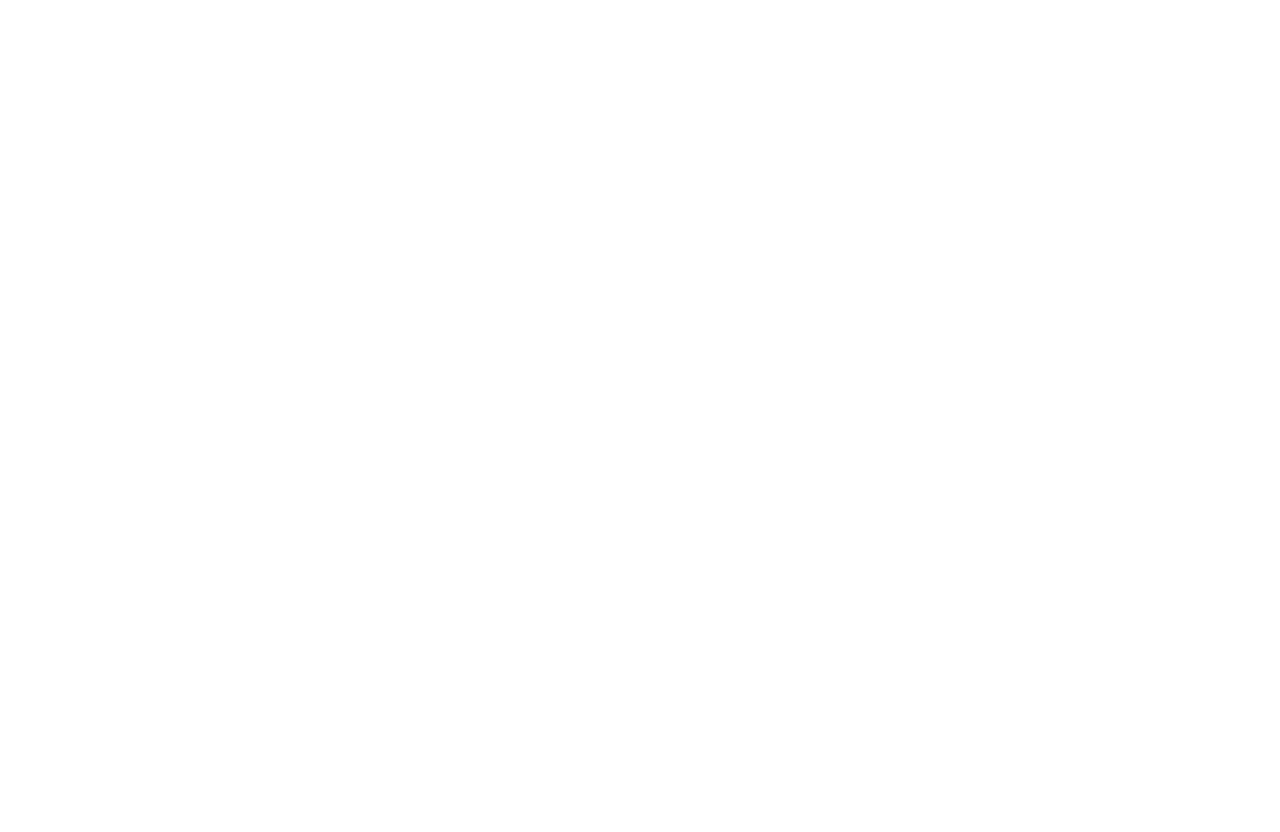
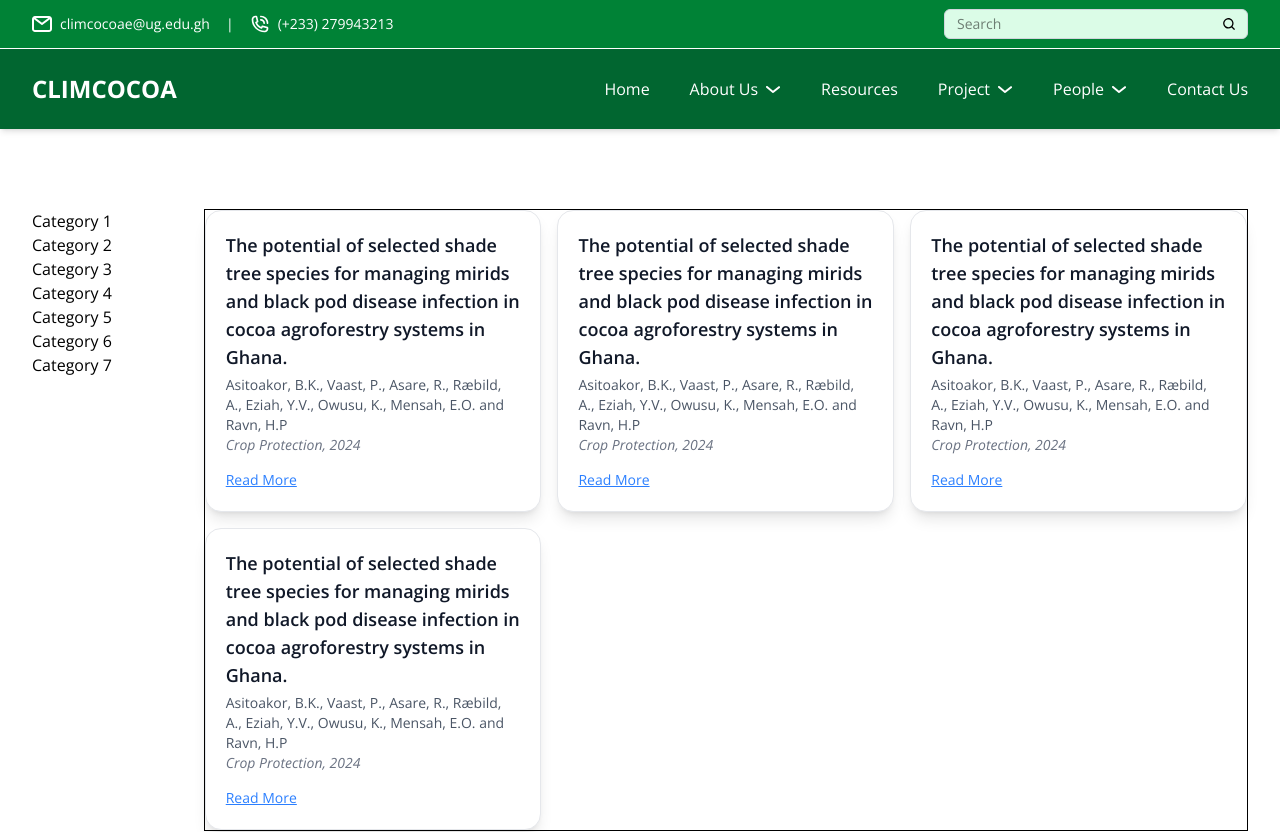
Before and after one commit to Geraldkhody/CLIMCOCOA, a React (Vite) app: page /resource in a window 1280 px wide. Before the commit this address had no page. Shown: the top 832 px of the page. Before the commit the page ends 800 px from the top, so only its background shows below. Built offline with nearby package versions, Linux system fonts and the light colour scheme; a web font is replaced by a local one.

Commit message:
Contact Us page icon add

```diff
--- a/package.json
+++ b/package.json
@@ -11,6 +11,7 @@
   },
   "dependencies": {
     "@tailwindcss/vite": "^4.0.14",
+    "lucide-react": "^0.485.0",
     "path": "^0.12.7",
     "react": "^19.0.0",
     "react-dom": "^19.0.0",
--- a/src/App.jsx
+++ b/src/App.jsx
@@ -6,6 +6,7 @@ import About from './Screens/About/Summary'
 import Contact from './Screens/Contact/Contact'
 import AboutLayout from './Components/Layout/AboutLayout'
 import State_of_Art from './Screens/About/State_of_Art'
+import Resource from './Screens/Resource/Resource'
 
 function App() {
 
@@ -18,6 +19,7 @@ function App() {
               <Route path='summary' element={<About />} />
               <Route path='state_of_art' element={<State_of_Art />} />
             </Route>
+            <Route path='resource' element={<Resource />} />
             <Route path='contact' element={<Contact />} />
           </Route>
         </Routes>
--- a/src/Components/Header/Navbar/Navbar.jsx
+++ b/src/Components/Header/Navbar/Navbar.jsx
@@ -13,7 +13,7 @@ const navLinks = [
       { name: "State of Art and Rationale", path: "/about/state_of_art" },
     ],
   },
-  { name: "Resources", path: "#" },
+  { name: "Resources", path: "/resource" },
   {
     name: "Project",
     dropdown: [{ name: "Research", path: "#" }],
--- a/src/Screens/Contact/Contact.jsx
+++ b/src/Screens/Contact/Contact.jsx
@@ -1,3 +1,4 @@
+import { Mail, MapPin, Pencil, PhoneCall, User } from 'lucide-react';
 import React, { useState } from 'react';
 
 const Contact = () => {
@@ -27,7 +28,7 @@ const Contact = () => {
         <h1 className='text-2xl sm:text-3xl md:text-4xl font-bold'>Have Questions? <br /> Get in Touch</h1>
         <div className='space-y-4'>
           <div className='flex gap-4 mt-10 items-start'>
-            <div className='p-2 bg-green-200 rounded-md'>img</div>
+            <div className='p-2 bg-green-200 rounded-md'><MapPin size={20} /></div>
             <p>
               <span className='location'>Climcocoa Project Office.</span>
               <span className='location'>Department of Geography and Resource Developement.</span>
@@ -36,23 +37,21 @@ const Contact = () => {
             </p>
           </div>
           <div className='flex gap-4 items-center '>
-            <div className='p-2 bg-green-200 rounded-md'>img</div>
+            <div className='p-2 bg-green-200 rounded-md'><Mail size={20} /></div>
             <p className='text-sm'>climcocoae@ug.edu.gh</p>
           </div>
           <div className='flex gap-4 items-center '>
-            <div className='p-2 bg-green-200 rounded-md'>img</div>
+            <div className='p-2 bg-green-200 rounded-md'><PhoneCall size={20} /></div>
             <p className='text-sm'>+233 279943213</p>
           </div>
         </div>
       </div>
 
-      {/* Left Column: Form */}
       <div className="md:w-2/3  p-8 ">
-        {/* <h2 className="text-3xl font-bold mb-4">Hey! Let's Talk</h2> */}
         <form onSubmit={handleSubmit} className="space-y-8">
           <div className='flex gap-4'>
             <div className="input-field">
-              <div className='w-6 h-6 mx-2 border'></div>
+              <div className='w-6 h-6 mx-2 '><User size={18} /></div>
               <input
                 type="text"
                 name="name"
@@ -64,7 +63,7 @@ const Contact = () => {
               />
             </div>
             <div className="input-field">
-              <div className='w-6 h-6 mx-2 border'></div>
+              <div className='w-6 h-6 mx-2 '><Mail size={18} /></div>
               <input
                 type="email"
                 name="email"
@@ -78,7 +77,7 @@ const Contact = () => {
           </div>
           <div className='flex gap-4'>
             <div className="input-field">
-              <div className='w-6 h-6 mx-2 border'></div>
+              <div className='w-6 h-6 mx-2 '><PhoneCall size={18} /></div>
               <input
                 type="tel"
                 name="phone"
@@ -90,7 +89,7 @@ const Contact = () => {
               />
             </div>
             <div className="input-field">
-              <div className='w-6 h-6 mx-2 border'></div>
+              <div className='w-4 '></div>
               <input
                 type="text"
                 name="subject"
@@ -103,7 +102,7 @@ const Contact = () => {
             </div>
           </div>
           <div className="textarea-field">
-              <div className='w-6 h-6 mx-2 border'></div>
+              <div className='w-6 h-6 mx-2'><Pencil size={18} /></div>
             <textarea
               name="message"
               placeholder="Your Message"
@@ -116,34 +115,6 @@ const Contact = () => {
           <button type="submit" className=" bg-green-700 hover:bg-green-800 text-white text-sm font-semibold py-3 px-8 cursor-pointer rounded-lg">Send Now</button>
         </form>
       </div>
-
-      {/* Right Column: Contact Info */}
-      {/* <div className="md:w-1/3 bg-teal-500 p-6 rounded-lg flex flex-col justify-center">
-        <div className="mb-6">
-          <h3 className="text-lg font-semibold">Call Anytime</h3>
-          <p>+91 23678 27867</p>
-          <p>+91 67678 92878</p>
-        </div>
-        <div className="mb-6">
-          <h3 className="text-lg font-semibold">Send Email</h3>
-          <p>connect@ifirms.com</p>
-          <p>hello@ifirms.com</p>
-        </div>
-        <div className="mb-6">
-          <h3 className="text-lg font-semibold">Visit Us</h3>
-          <p>20 Island Park Road, New Jersey, New York, USA</p>
-        </div>
-        <div>
-          <h3 className="text-lg font-semibold">Follow us</h3>
-          <div className="flex space-x-4 mt-2">
-            {['linkedin', 'instagram', 'facebook', 'twitter'].map((platform) => (
-              <a key={platform} href="#" className="text-white text-2xl">
-                <i className={`fab fa-${platform}`} />
-              </a>
-            ))}
-          </div>
-        </div>
-      </div> */}
     </div>
   );
 };
--- a/src/Screens/Home/Home.jsx
+++ b/src/Screens/Home/Home.jsx
@@ -6,6 +6,7 @@ import ClimateChnage from "@/assets/Key aspect/Climate health.png";
 import Agroforestry from "@/assets/Key aspect/agroforestry.png";
 import Socioeconomic from "@/assets/Key aspect/socioeconomic.png";
 import Capacity from "@/assets/Key aspect/Knowledge and tools.png"
+import { Archive } from 'lucide-react';
 
 // Reusable Card Component
 const Card = ({ icon, title, description, className, children }) => (
--- /dev/null
+++ b/src/Screens/Resource/Card.jsx
@@ -0,0 +1,21 @@
+export default function ResearchCard({ title, authors, journal, year, doi }) {
+    return (
+      <div className="bg-white shadow-lg rounded-2xl p-5 border border-gray-200 hover:shadow-xl transition-all">
+        <h3 className="text-lg font-semibold text-gray-900 hover:text-blue-600">
+          <a href={doi} target="_blank" rel="noopener noreferrer">{title}</a>
+        </h3>
+        <p className="text-sm text-gray-600 mt-1">{authors}</p>
+        <p className="text-sm italic text-gray-500">{journal}, {year}</p>
+        <div className="mt-3">
+          <a
+            href={doi}
+            target="_blank"
+            rel="noopener noreferrer"
+            className="text-blue-500 hover:text-blue-700 underline text-sm"
+          >
+            Read More
+          </a>
+        </div>
+      </div>
+    );
+  }
--- /dev/null
+++ b/src/Screens/Resource/Resource.jsx
@@ -0,0 +1,41 @@
+import React from 'react'
+import ResearchCard from './Card';
+
+const Resource = () => {
+
+    const book = {
+        title: "The potential of selected shade tree species for managing mirids and black pod disease infection in cocoa agroforestry systems in Ghana. ",
+        author: "Asitoakor, B.K., Vaast, P., Asare, R., Ræbild, A., Eziah, Y.V., Owusu, K., Mensah, E.O. and Ravn, H.P ",
+        journal: "Crop Protection",
+        year: "2024",
+        DOI: "https://doi.org/10.1016/j.cropro.2024.106810",
+    }
+
+  return (
+    <div className='wrapper mt-20 flex'>
+        <div className='w-50 gap-10 '>
+            <p>Category 1</p>
+            <p>Category 2</p>
+            <p>Category 3</p>
+            <p>Category 4</p>
+            <p>Category 5</p>
+            <p>Category 6</p>
+            <p>Category 7</p>
+        </div>
+        <div className='border w-full grid grid-cols-3 gap-4'>
+            <ResearchCard authors={book.author} title={book.title} journal={book.journal} year={book.year} doi={book.DOI} />
+            <ResearchCard authors={book.author} title={book.title} journal={book.journal} year={book.year} doi={book.DOI} />
+            <ResearchCard authors={book.author} title={book.title} journal={book.journal} year={book.year} doi={book.DOI} />
+            <ResearchCard authors={book.author} title={book.title} journal={book.journal} year={book.year} doi={book.DOI} />
+        </div>
+        {/* <div className="grid grid-cols-3 gap-6">
+            <ResearchCard authors={book.author} title={book.title} journal={book.journal} year={book.year} doi={book.DOI} />
+            <ResearchCard authors={book.author} title={book.title} journal={book.journal} year={book.year} doi={book.DOI} />
+            <ResearchCard authors={book.author} title={book.title} journal={book.journal} year={book.year} doi={book.DOI} />
+            <ResearchCard authors={book.author} title={book.title} journal={book.journal} year={book.year} doi={book.DOI} />
+        </div> */}
+    </div>
+  )
+}
+
+export default Resource;
```
Also changed, not shown: 1 other file (tests, documents, lock files or other folders).
